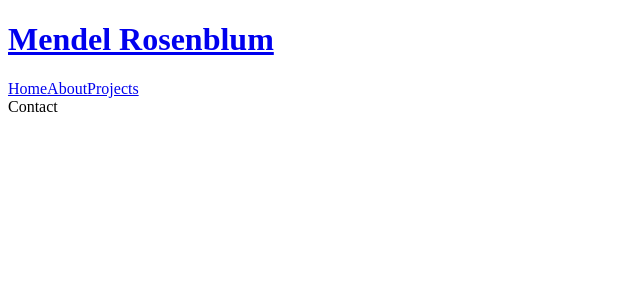
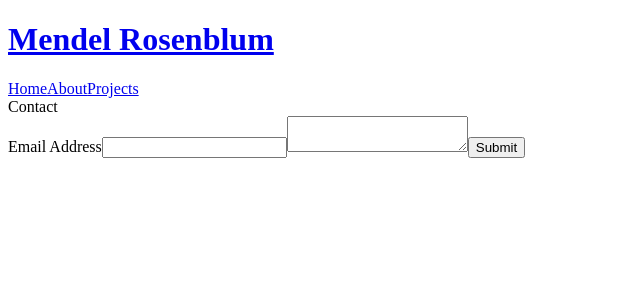
Before and after one commit to mendelr20/portfollio-website, a React (Create React App) app: page /contact in a window 1280 px wide. Shown: the top 300 px of the page, without its empty margins (0-640 px from the left). Built offline with nearby package versions, Linux system fonts and the light colour scheme.

Commit message:
adding Contact Form

```diff
--- a/src/components/Contact.js
+++ b/src/components/Contact.js
@@ -1,8 +1,12 @@
 import React from 'react'
-
+import ContactForm
+ from './ContactForm'
 function Contact() {
   return (
-    <div>Contact</div>
+    <div>Contact
+      <ContactForm/>
+    </div>
+
   )
 }
 
--- /dev/null
+++ b/src/components/ContactForm.js
@@ -0,0 +1,39 @@
+import React from 'react';
+import { useForm, ValidationError } from '@formspree/react';
+
+function ContactForm() {
+  const [state, handleSubmit] = useForm("xjvdzyqe");
+  if (state.succeeded) {
+      return <p>Thanks for joining!</p>;
+  }
+  return (
+      <form onSubmit={handleSubmit}>
+      <label htmlFor="email">
+        Email Address
+      </label>
+      <input
+        id="email"
+        type="email"
+        name="email"
+      />
+      <ValidationError
+        prefix="Email"
+        field="email"
+        errors={state.errors}
+      />
+      <textarea
+        id="message"
+        name="message"
+      />
+      <ValidationError
+        prefix="Message"
+        field="message"
+        errors={state.errors}
+      />
+      <button type="submit" disabled={state.submitting}>
+        Submit
+      </button>
+    </form>
+  );
+}
+export default ContactForm
```
